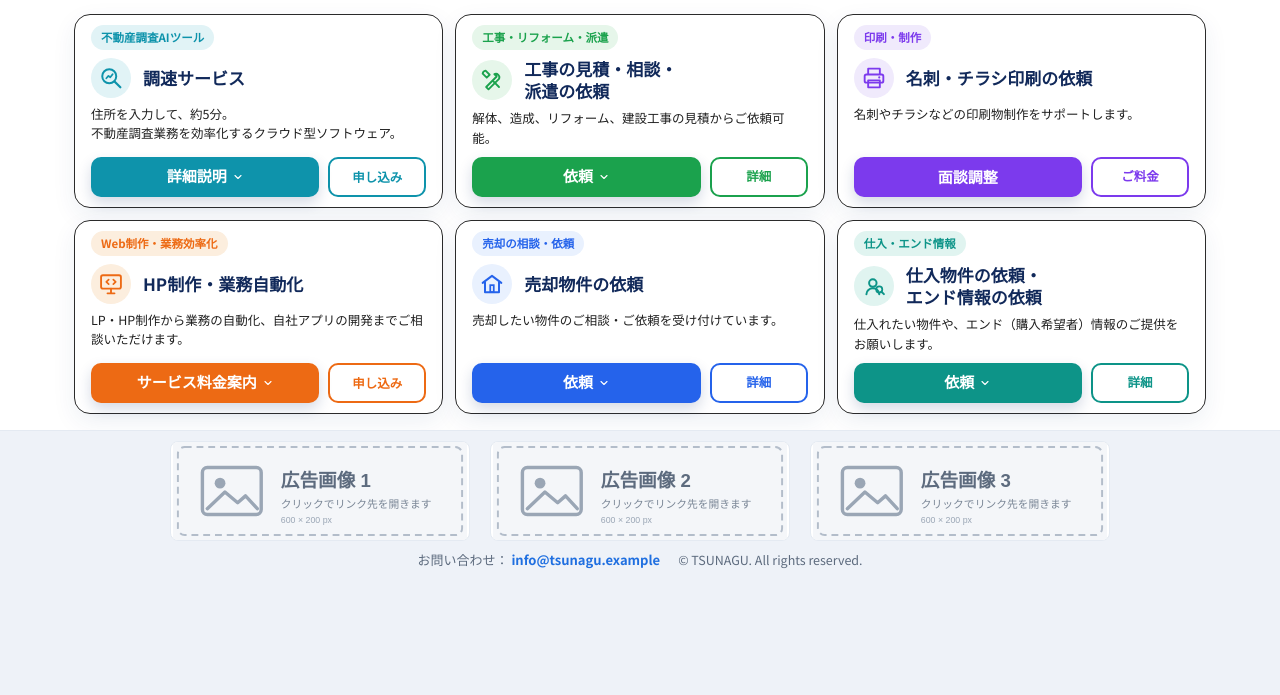
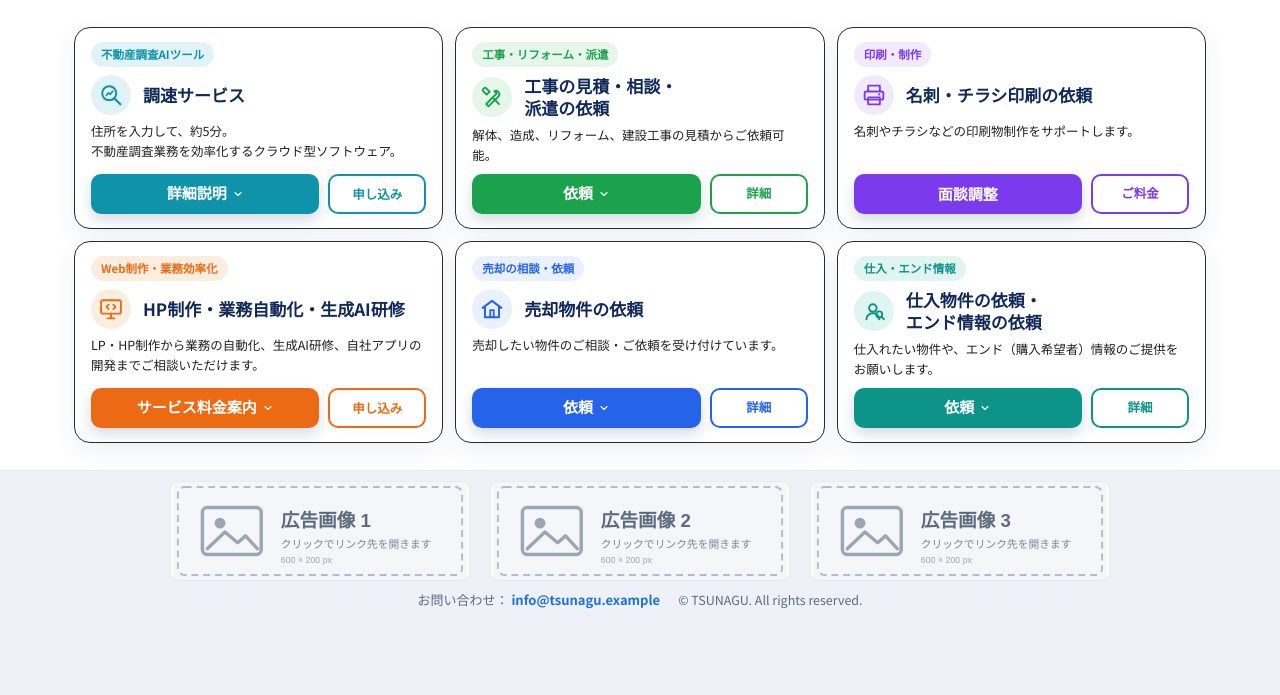
Before and after one commit to tagukichi/tsunagu, a PHP site: page / in a window 1280 px wide. Shown: the part 105-800 px from the top of the page. Run offline with PHP 8.4, Linux system fonts and the light colour scheme.

Commit message:
カード5に「生成AI研修」を追加、6枚のカードの上下の余白を広げる
- カード5を「HP制作・業務自動化・生成AI研修」に。説明文とメニュー
  （サービス料金案内）にも「生成AI研修」を追加
- 6枚のカードの上下の余白を画面の高さに応じて14〜40pxに（従来14〜16px）
- カード内側の上下の余白を広げる（高い画面14px／低い画面12px／さらに低い画面10px）
  いずれの画面サイズでも1画面に収まることを確認
- テーマのバージョンを1.4.2に変更、tsunagu-theme3.zip を作り直し

Co-Authored-By: Claude Opus 5.5 <noreply@anthropic.com>
Claude-Session: https://claude.ai/code/session_01N1BhnTiRHf3AoeJwBWiCX3

```diff
--- a/assets/css/style.css
+++ b/assets/css/style.css
@@ -445,7 +445,8 @@ h1, h2, h3, p { margin: 0; }
 .featured__btn .icon { width: 18px; height: 18px; }
 
 /* ---------- 7. サービスカード ---------- */
-.services { padding-block: 14px 16px; background: #fff; }
+/* 6枚のカードの上下の余白：画面の高さに応じて 14〜40px（低い画面でも1画面に収まる範囲） */
+.services { padding-block: clamp(14px, 3.4vh, 40px); background: #fff; }
 .services__grid {
   display: grid;
   grid-template-columns: repeat(3, 1fr);
@@ -461,7 +462,7 @@ h1, h2, h3, p { margin: 0; }
   border: 1px solid #2b2b2b;
   border-radius: var(--radius);
   box-shadow: var(--shadow-card);
-  padding: 10px 16px 10px;
+  padding: 14px 16px 14px;
 }
 
 /* カラーテーマ */
@@ -694,6 +695,7 @@ body.admin-bar:not(.login-page) { min-height: calc(100vh - 32px); }
 }
 /* 見える高さが小さい画面（1366×768のノートPCなど）では、1画面に収めるためタグを隠し、ロゴを一回り小さく */
 @media (min-width: 681px) and (max-height: 760px) {
+  .service-card { padding-block: 12px; }
   .service-card__tag { display: none; }
   .service-card__head { margin-top: 0; }
   .site-logo__img { height: 70px; }
@@ -702,7 +704,7 @@ body.admin-bar:not(.login-page) { min-height: calc(100vh - 32px); }
 /* さらに低い画面（ブックマークバー表示の1366×768など） */
 @media (min-width: 681px) and (max-height: 640px) {
   .site-logo__img { height: 58px; }
-  .services { padding-block: 10px; }
+  .service-card { padding-block: 10px; }
   .services__grid { gap: 10px; }
 }
 .site-footer__bottom {
--- a/index.html
+++ b/index.html
@@ -67,7 +67,7 @@
 	<section class="services" id="menu">
 		<div class="container">
 
-						<!-- TOPIC（スマホ用。PC・タブレットはヘッダーの2段目に表示） -->
+						<!-- TOPIC（タブレット・スマホ用。PCはヘッダー内に表示） -->
 			<div class="topics topics--sp" data-reveal>
 				<span class="topics__label">TOPIC</span>
 				<div class="topics__viewport">
@@ -142,9 +142,9 @@
 						<span class="service-card__tag">Web制作・業務効率化</span>
 						<div class="service-card__head">
 							<span class="service-card__icon"><svg class="icon" viewBox="0 0 24 24" aria-hidden="true" focusable="false"><rect x="3.5" y="4.5" width="17" height="11.5" rx="1.6" fill="none" stroke="currentColor" stroke-width="1.6"/><path d="M9 20h6M12 16v4" fill="none" stroke="currentColor" stroke-width="1.6" stroke-linecap="round"/><path d="M10 8.3L8 10.2l2 1.9M14 8.3l2 1.9-2 1.9" fill="none" stroke="currentColor" stroke-width="1.5" stroke-linecap="round" stroke-linejoin="round"/></svg></span>
-							<h3 class="service-card__title">HP制作・業務自動化</h3>
+							<h3 class="service-card__title">HP制作・業務自動化・生成AI研修</h3>
 						</div>
-						<p class="service-card__desc">LP・HP制作から業務の自動化、自社アプリの開発までご相談いただけます。</p>
+						<p class="service-card__desc">LP・HP制作から業務の自動化、生成AI研修、自社アプリの開発までご相談いただけます。</p>
 						<div class="service-card__actions actions--split">
 															<div class="pdf-dropdown actions__primary">
 									<button type="button" class="btn btn--solid pdf-trigger" aria-haspopup="true" aria-expanded="false">
@@ -154,6 +154,7 @@
 									<ul class="pdf-menu" role="menu" hidden>
 																					<li role="none"><a class="pdf-menu__item" role="menuitem" href="#" target="_blank" rel="noopener">LP・HP掲載型</a></li>
 																					<li role="none"><a class="pdf-menu__item" role="menuitem" href="#" target="_blank" rel="noopener">業務自動化の相談</a></li>
+																					<li role="none"><a class="pdf-menu__item" role="menuitem" href="#" target="_blank" rel="noopener">生成AI研修の相談</a></li>
 																					<li role="none"><a class="pdf-menu__item" role="menuitem" href="#" target="_blank" rel="noopener">自社アプリ開発の相談</a></li>
 																			</ul>
 								</div>
--- a/wordpress-theme/tsunagu/functions.php
+++ b/wordpress-theme/tsunagu/functions.php
@@ -4,7 +4,7 @@
  */
 if ( ! defined( 'ABSPATH' ) ) exit;
 
-define( 'TSUNAGU_VER', '1.4.1' );
+define( 'TSUNAGU_VER', '1.4.2' );
 
 require_once get_theme_file_path( 'inc/helpers.php' );
 require_once get_theme_file_path( 'inc/defaults.php' );
--- a/wordpress-theme/tsunagu/inc/acf-fields.php
+++ b/wordpress-theme/tsunagu/inc/acf-fields.php
@@ -27,7 +27,7 @@ add_action( 'acf/init', function () {
 
 	/* ---------------- 依頼ページ ---------------- */
 	$fields = array();
-	$names  = array( 1 => '売却物件', 2 => '仕入・エンド情報', 3 => '工事', 4 => '名刺・チラシ', 5 => 'HP制作・業務自動化', 6 => '調速サービス' );
+	$names  = array( 1 => '売却物件', 2 => '仕入・エンド情報', 3 => '工事', 4 => '名刺・チラシ', 5 => 'HP制作・業務自動化・生成AI研修', 6 => '調速サービス' );
 
 	$fields[] = $TAB( 'ヘッダー / 共通' );
 	$fields[] = $F( 'site_logo', 'ロゴ画像（ヘッダー共通）', 'image', array( 'return_format' => 'array', 'instructions' => '未設定時はテーマ同梱ロゴを表示' ) );
@@ -106,7 +106,7 @@ add_action( 'acf/init', function () {
 		'key'     => 'field_tsg_cards_order_msg',
 		'label'   => '並び順の指定方法',
 		'type'    => 'message',
-		'message' => 'カード番号（各タブ名の番号）をカンマ区切りで入力します。PCは左上から右へ、スマホは上から順に並びます。<br>カード番号：1 売却物件／2 仕入・エンド情報／3 工事／4 名刺・チラシ／5 HP制作・業務自動化／6 調速サービス<br>入力しなかった番号は末尾に並びます。',
+		'message' => 'カード番号（各タブ名の番号）をカンマ区切りで入力します。PCは左上から右へ、スマホは上から順に並びます。<br>カード番号：1 売却物件／2 仕入・エンド情報／3 工事／4 名刺・チラシ／5 HP制作・業務自動化・生成AI研修／6 調速サービス<br>入力しなかった番号は末尾に並びます。',
 	);
 	$fields[] = $F( 'cards_order_pc', 'PCの並び順', 'text', array( 'placeholder' => '6,3,4,5,1,2', 'wrapper' => array( 'width' => '50' ) ) );
 	$fields[] = $F( 'cards_order_sp', 'スマホの並び順', 'text', array( 'placeholder' => '1,2,6,3,4,5', 'wrapper' => array( 'width' => '50' ) ) );
--- a/wordpress-theme/tsunagu/inc/defaults.php
+++ b/wordpress-theme/tsunagu/inc/defaults.php
@@ -102,13 +102,14 @@ function tsunagu_defaults() {
 			5 => array(
 				'theme'       => 'orange',
 				'tag'         => 'Web制作・業務効率化',
-				'title'       => 'HP制作・業務自動化',
-				'desc'        => 'LP・HP制作から業務の自動化、自社アプリの開発までご相談いただけます。',
+				'title'       => 'HP制作・業務自動化・生成AI研修',
+				'desc'        => 'LP・HP制作から業務の自動化、生成AI研修、自社アプリの開発までご相談いただけます。',
 				// 左（大）：サービス・料金の案内をプルダウンで表示（遷移先は管理画面で設定）
 				'btn1'        => 'サービス料金案内',
 				'forms'       => array(
 					array( 'label' => 'LP・HP掲載型', 'url' => '#', 'external' => true ),
 					array( 'label' => '業務自動化の相談', 'url' => '#', 'external' => true ),
+					array( 'label' => '生成AI研修の相談', 'url' => '#', 'external' => true ),
 					array( 'label' => '自社アプリ開発の相談', 'url' => '#', 'external' => true ),
 				),
 				// 右（小）：申し込みフォームへ直接移動（ポップアップは使わない）
--- a/wordpress-theme/tsunagu/style.css
+++ b/wordpress-theme/tsunagu/style.css
@@ -4,7 +4,7 @@ Theme URI: https://example.com/
 Author: つなぐ
 Author URI: https://example.com/
 Description: つなぐ会員向け「依頼ページ」専用テーマ。ACF（Advanced Custom Fields）で文言・リンク・PDF・ポップアップ・TOPICを編集でき、会員ログイン（ID/PASS）による閲覧制限に対応します。ACF未導入でも初期内容で表示されます。
-Version: 1.4.1
+Version: 1.4.2
 Requires at least: 6.0
 Tested up to: 6.6
 Requires PHP: 7.4
```
Also changed, not shown: wordpress-theme/tsunagu/assets/css/style.css (+5 -3 lines), 1 other file.
